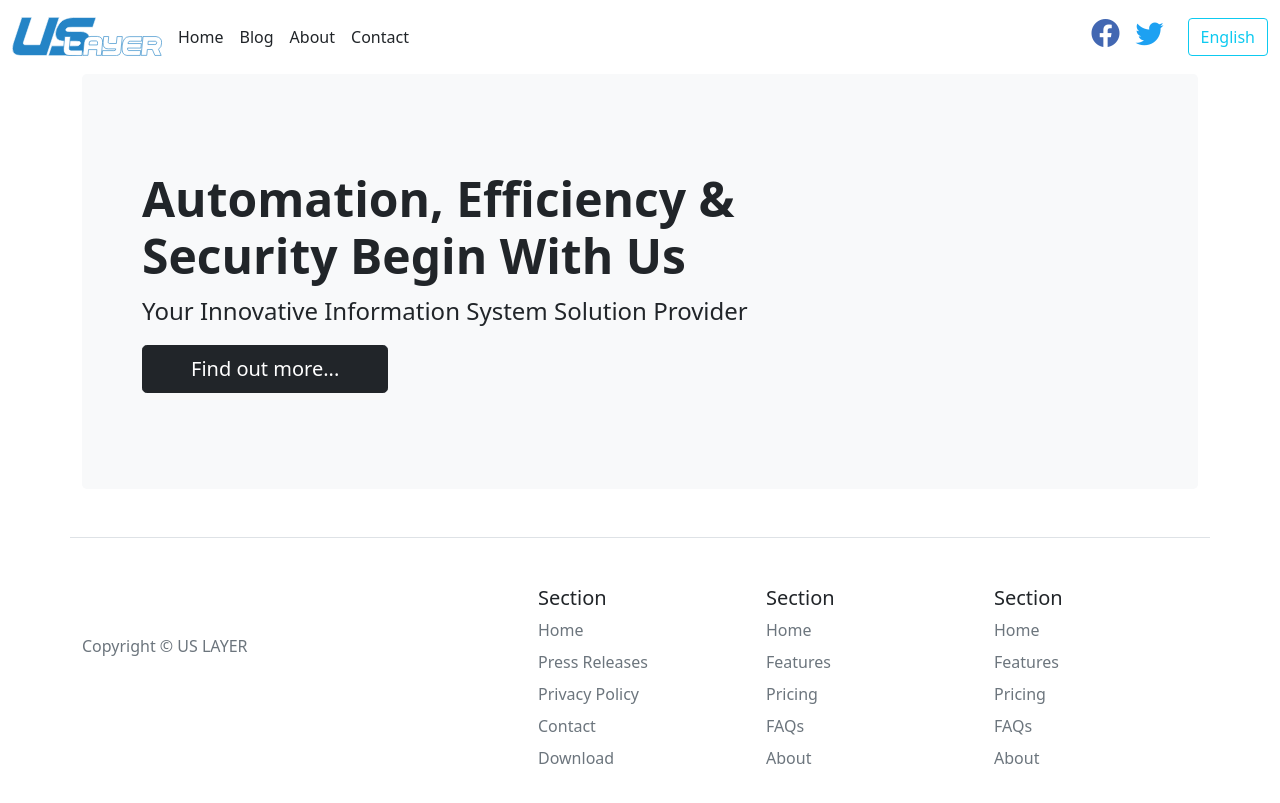
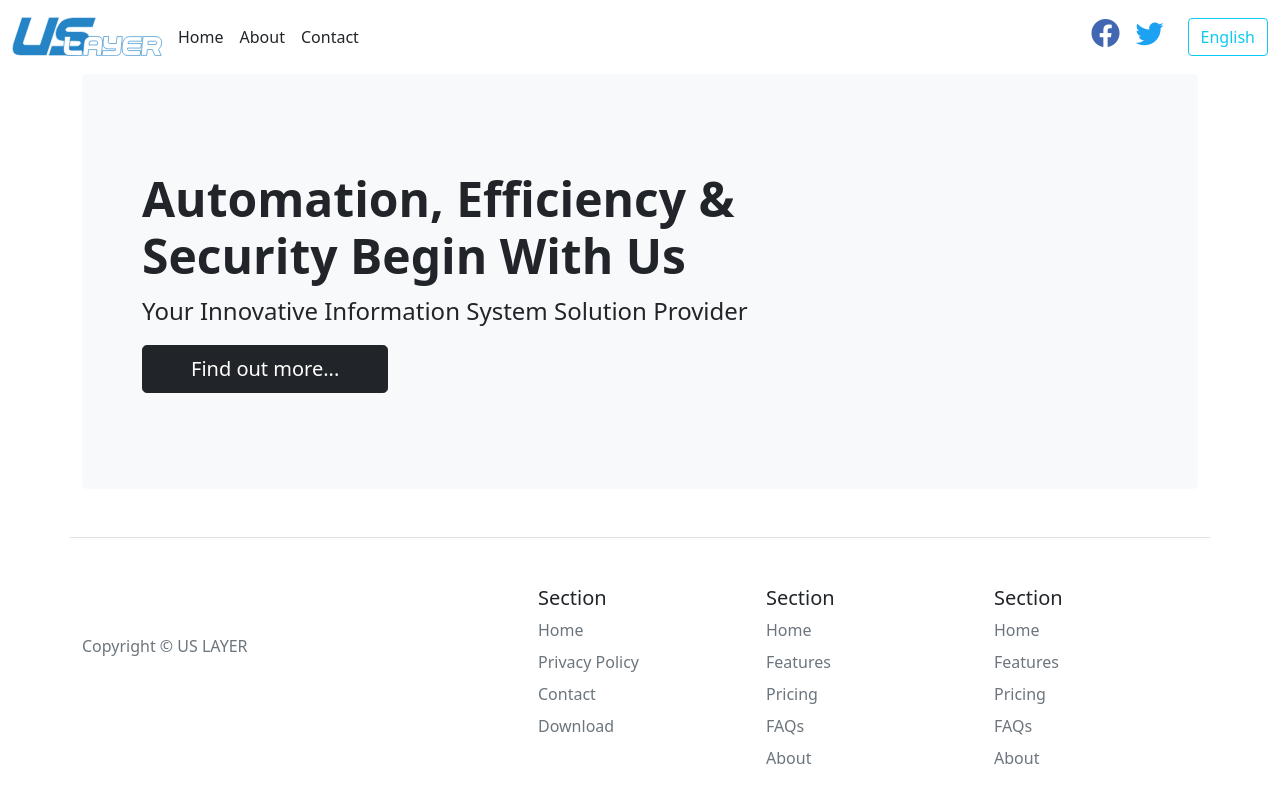
Before and after one commit to uslayer/uslayer.github.io, a Jekyll site: the page built from index.html, in a window 1280 px wide. Shown: the top 803 px of the page. Built offline with Jekyll 4.4.1, drawn with Linux system fonts in a browser that asks for light colours; the list of posts is cut into pages by our own code.

Commit message:
Update menus.yml

```diff
--- a/_data/menus.yml
+++ b/_data/menus.yml
@@ -3,9 +3,6 @@ topmenu:
 
 - title: Home
   url: ""
-
-- title: Blog
-  url: "blog/"
 
 - title: About
   url: "about/"
@@ -21,9 +18,6 @@ footermenu:
 - title: Home
   url: ""
 
-- title: Press Releases
-  url: "press/"
-
 - title: Privacy Policy
   url: "privacy-policy/"
 
```
